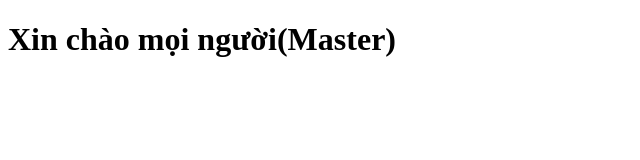
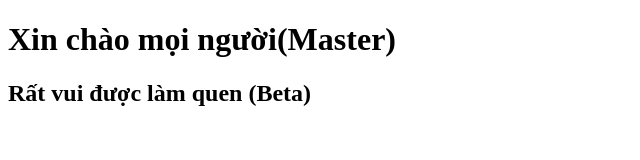
Before and after one commit to thanhxuan20/mywebsite, a plain HTML site: page index.html in a window 1280 px wide. Shown: the whole page, without its empty margins (0-640 px from the left). Drawn offline with Linux system fonts and the light colour scheme.

Commit message:
B1 - Edit index file in branch Beta

```diff
--- a/index.html
+++ b/index.html
@@ -8,5 +8,6 @@
 </head>
 <body>
     <h1>Xin chào mọi người(Master)</h1>
+    <h2>Rất vui được làm quen (Beta)</h2>
 </body>
 </html>
```
